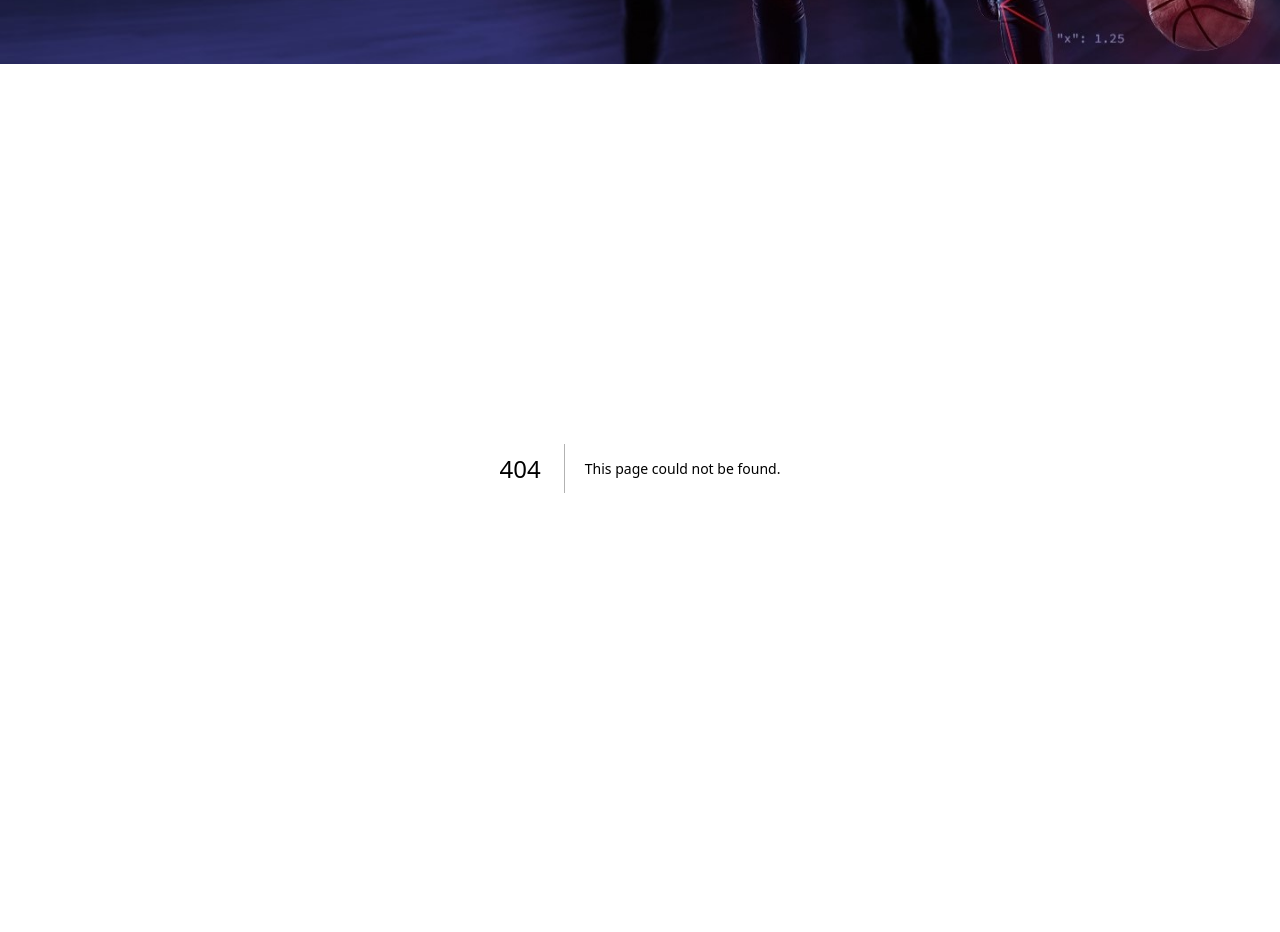
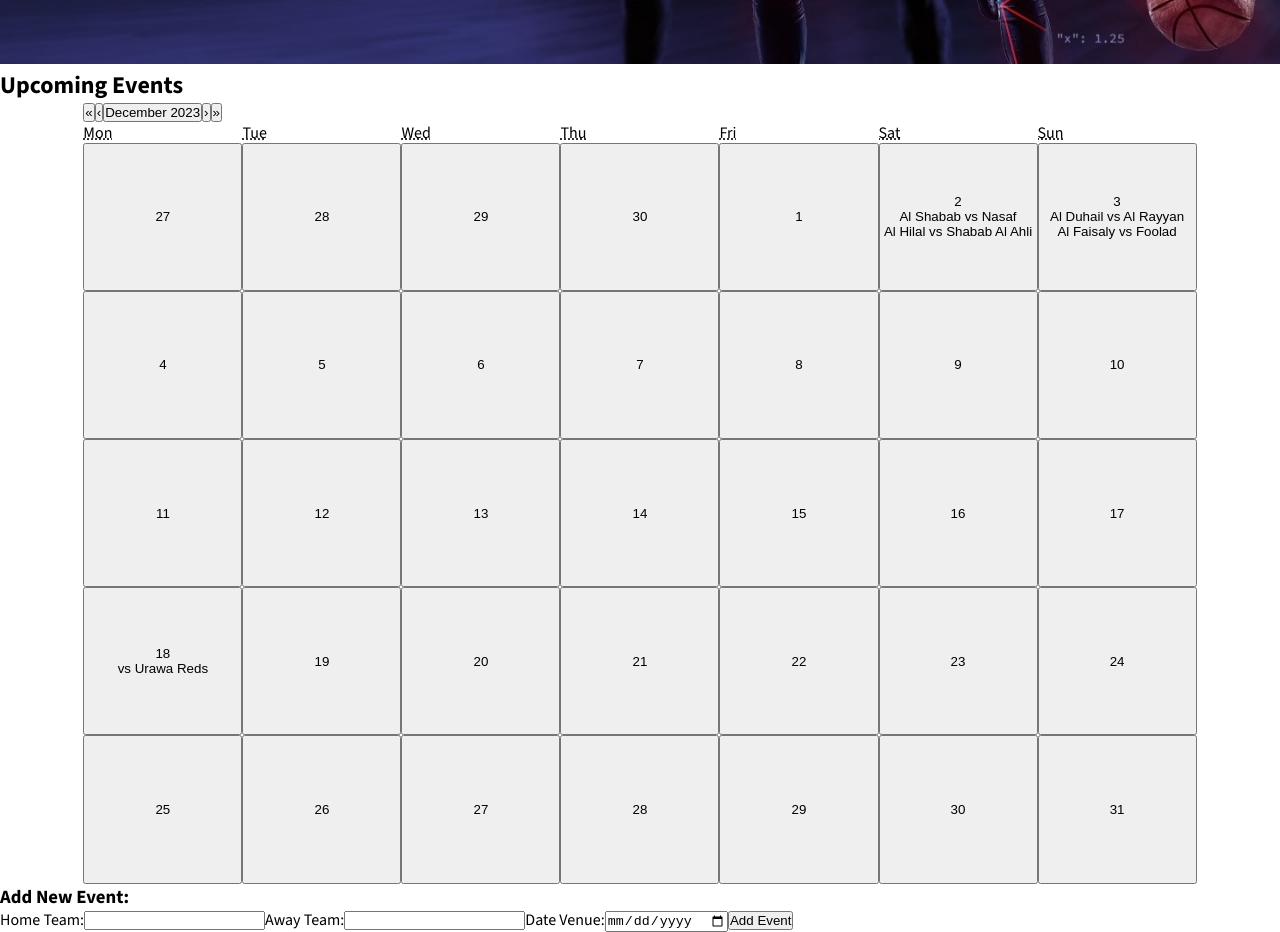
Before and after one commit to charadrim/calendar, a Next.js app: page /events in a window 1280 px wide. Before the commit this address had no page. Shown: the part 460-1392 px from the top of the page. Before the commit the page ends 1329 px from the top, so only its background shows below. Built offline with nearby package versions, Linux system fonts and the light colour scheme.

Commit message:
Add new event form and single event page

```diff
--- /dev/null
+++ b/app/events/AddEventForm.js
@@ -0,0 +1,59 @@
+import React, { useState } from 'react';
+
+const AddEventForm = ({ onAddEvent }) => {
+  const [newEvent, setNewEvent] = useState({
+    homeTeam: '',
+    awayTeam: '',
+    dateVenue: '',
+  });
+
+  const handleInputChange = (e) => {
+    const { name, value } = e.target;
+    setNewEvent((prevEvent) => ({ ...prevEvent, [name]: value }));
+  };
+
+  const handleAddEvent = () => {
+    onAddEvent(newEvent);
+    setNewEvent({
+      homeTeam: '',
+      awayTeam: '',
+      dateVenue: '',
+    });
+  };
+
+  return (
+    <div>
+      <h3>Add New Event:</h3>
+      <label>
+        Home Team:
+        <input
+          type="text"
+          name="homeTeam"
+          value={newEvent.homeTeam}
+          onChange={handleInputChange}
+        />
+      </label>
+      <label>
+        Away Team:
+        <input
+          type="text"
+          name="awayTeam"
+          value={newEvent.awayTeam}
+          onChange={handleInputChange}
+        />
+      </label>
+      <label>
+        Date Venue:
+        <input
+          type="date"
+          name="dateVenue"
+          value={newEvent.dateVenue}
+          onChange={handleInputChange}
+        />
+      </label>
+      <button onClick={handleAddEvent}>Add Event</button>
+    </div>
+  );
+};
+
+export default AddEventForm;
--- /dev/null
+++ b/app/events/DateEvents.js
@@ -0,0 +1,30 @@
+import React from 'react';
+import jsonData from './sportData.json';
+
+const sportData = jsonData.data;
+
+export function getEvents() {
+  return sportData;
+}
+
+export function getEvent(id) {
+  return sportData.find((event) => event.id === id);
+}
+
+export function getEventsByDate(sportData, dateVenue) {
+  const eventsByDate = new Map();
+
+  sportData.forEach((event) => {
+    const date = new Date(event.dateVenue);
+    date.setDate(date.getDate() - 1);
+    const dateKey = date.toISOString().split('T')[0];
+
+    if (!eventsByDate.has(dateKey)) {
+      eventsByDate.set(dateKey, []);
+    }
+
+    eventsByDate.get(dateKey).push(event);
+  });
+
+  return eventsByDate.get(dateVenue) || [];
+}
--- /dev/null
+++ b/app/events/page.tsx
@@ -0,0 +1,47 @@
+'use client';
+import Link from 'next/link';
+import React, { useState } from 'react';
+import Calendar from 'react-calendar';
+import AddEventForm from './AddEventForm';
+import { getEventsByDate } from './DateEvents.js';
+import styles from './page.module.css';
+import jsonData from './sportData.json';
+
+export default function EventList() {
+  const [sportData, setSportData] = useState(jsonData.data);
+
+  const handleAddEvent = (newEvent) => {
+    setSportData((prevSportData) => [...prevSportData, newEvent]);
+  };
+
+  return (
+    <div>
+      <h2>Upcoming Events</h2>
+      <div className={styles.calendarBox}>
+        <Calendar
+          tileContent={({ date }) => {
+            const dateKey = date.toISOString().split('T')[0];
+            const events = getEventsByDate(sportData, dateKey);
+
+            return (
+              <div className={styles.calendarBox}>
+                {events.map((event, index) => (
+                  <div key={index} className={styles.eventLink}>
+                    <Link href={`/events/${event.id}`} passHref>
+                      <p>
+                        {event.homeTeam && event.homeTeam.name} vs{' '}
+                        {event.awayTeam && event.awayTeam.name}
+                      </p>
+                    </Link>
+                  </div>
+                ))}
+              </div>
+            );
+          }}
+          tileClassName={styles.sameSizeDateBox}
+        />
+      </div>
+      <AddEventForm onAddEvent={handleAddEvent} />
+    </div>
+  );
+}
--- a/app/events/sportData.json
+++ b/app/events/sportData.json
@@ -2,6 +2,7 @@
   "data": [
     {
       "season": 2023,
+      "id": 1,
       "status": "played",
       "timeVenueUTC": "00:00:00",
       "dateVenue": "2023-12-03",
@@ -43,6 +44,7 @@
     },
     {
       "season": 2023,
+      "id": 2,
       "status": "scheduled",
       "timeVenueUTC": "16:00:00",
       "dateVenue": "2023-12-03",
@@ -86,6 +88,7 @@
     },
     {
       "season": 2023,
+      "id": 3,
       "status": "scheduled",
       "timeVenueUTC": "15:25:00",
       "dateVenue": "2023-12-04",
@@ -129,6 +132,7 @@
     },
     {
       "season": 2023,
+      "id": 4,
       "status": "scheduled",
       "timeVenueUTC": "08:00:00",
       "dateVenue": "2023-12-04",
@@ -172,6 +176,7 @@
     },
     {
       "season": 2023,
+      "id": 5,
       "status": "scheduled",
       "timeVenueUTC": "00:00:00",
       "dateVenue": "2023-12-19",
--- a/app/layout.tsx
+++ b/app/layout.tsx
@@ -39,11 +39,11 @@ export default function RootLayout({
               <div>
                 <div className={styles.navigationLinks}>
                   <Link href="https://investors.sportradar.com/">Overview</Link>
-                  <Link href="/">Calendar</Link>
+                  <Link href="/events">Events</Link>
                 </div>
               </div>
             </div>
-            <div className={styles.headingContainer}>CALENDAR</div>
+            <div className={styles.headingContainer}>Events</div>
           </div>
           <div>{children}</div>
         </div>
```
Also changed, not shown: app/events/EventList.tsx (deleted, +0 -49 lines), app/events/[eventId]/page.tsx (+38 -0 lines), app/page.tsx (+3 -4 lines), app/events/page.module.css (renamed from app/events/EventList.module.css).
